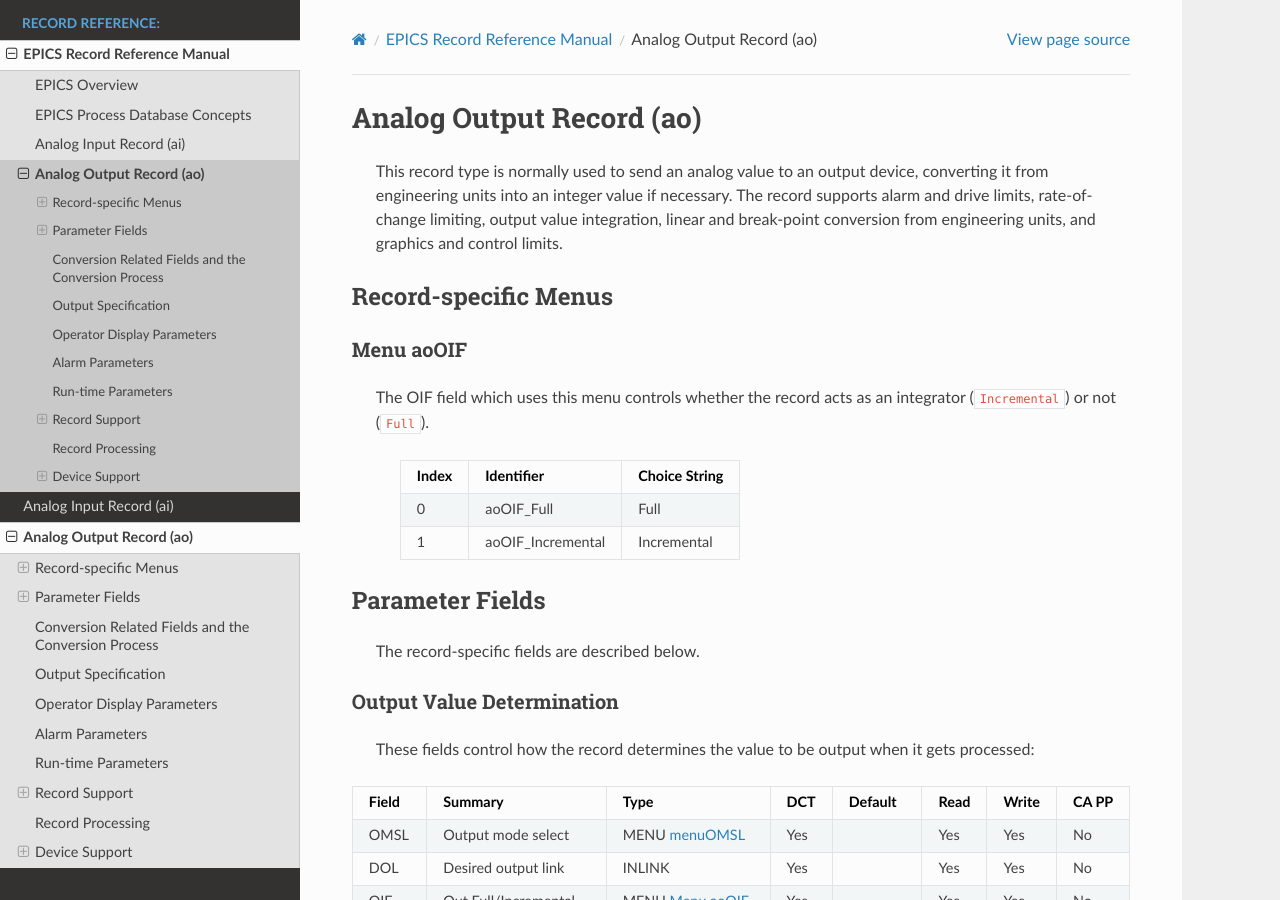
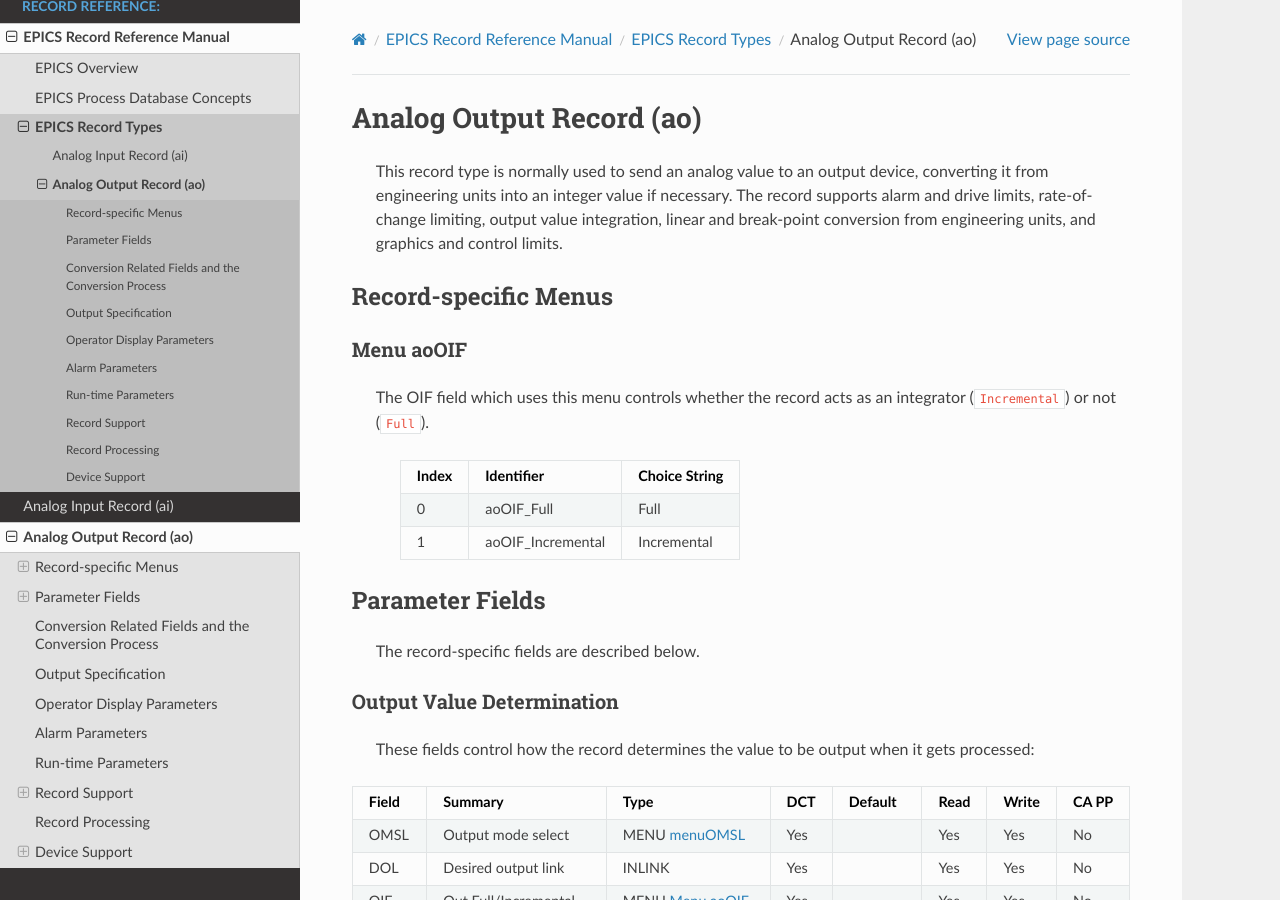
Before and after one commit to ttkorhonen/myDocument, a Sphinx documentation site: the page built from docs/manual/aorecord.rst, in a window 1280 px wide and 900 px high. Built offline with Sphinx 7.4.7 and the Read the Docs theme 2.0.0, drawn with Linux system fonts in a browser that asks for light colours.

Commit message:
start collecting RRM (proof of concept), take #5

```diff
--- a/docs/manual/RecordRefMan.rst
+++ b/docs/manual/RecordRefMan.rst
@@ -19,5 +19,4 @@
    :maxdepth: 2
    :caption: Record Reference:
 
-   airecord
-   aorecord
+   SupportedRecords
--- /dev/null
+++ b/docs/manual/SupportedRecords.rst
@@ -0,0 +1,11 @@
+.. EPICS Record Types
+
+EPICS Record Types
+==================
+
+.. toctree::
+   :maxdepth: 2
+   :caption: Record Reference:
+
+   airecord
+   aorecord
```
